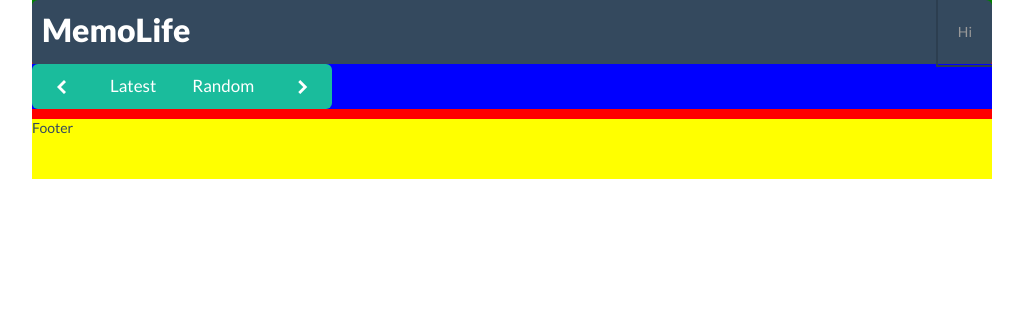
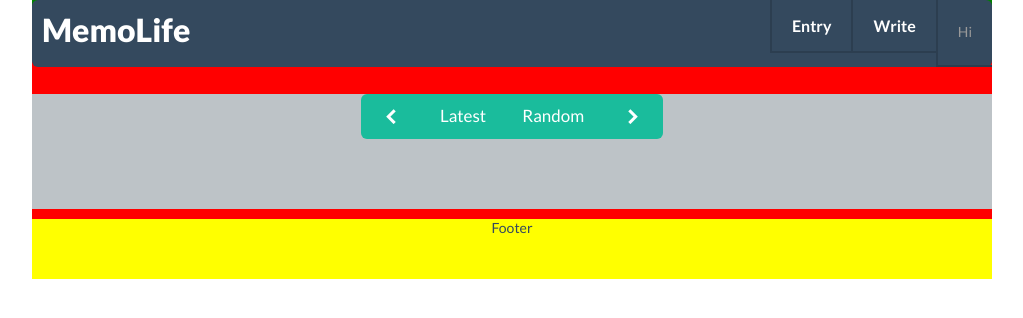
Before and after one commit to oneyoung/longhi, a Django app: page /memo/entry/ in a window 1280 px wide. Shown: the top 318 px of the page, without its empty margins (128-1151 px from the left). Run offline with Django 3.2, Linux system fonts and the light colour scheme; the visitor is signed in with stand-in values (Sample User, id 1); data that the repository does not hold is empty; parts of the project's set-up code (start-up, migrations or seed data) failed here and were passed over; some libraries are stand-ins or nearby versions.

Commit message:
* memo: style for entry

```diff
--- a/website/html/static/default.css
+++ b/website/html/static/default.css
@@ -1,6 +1,10 @@
 html, body {
 	margin: 0;
 	padding: 0;
+}
+
+body {
+	text-align: center;
 }
 
 #page-container {
@@ -25,7 +29,8 @@ html, body {
 }
 
 #content {
-	background: blue;
+	background: #BDC3C7;
+	margin: auto;
 }
 
 #footer {
@@ -48,3 +53,41 @@ html, body {
 	min-height: 317px;
 	padding: 123px 220px 33px 306px;
 }
+
+/* memo */
+#btn-toolbar {
+	margin-top: 40px;
+	margin-bottom: 0;
+}
+
+#entry-pad {
+	margin: 10px;
+	padding: 30px;
+}
+
+.entry {
+	background: white;
+	border-radius: 10px;
+	border-width: 3px;
+	padding-top: 38px;
+	padding-bottom: 21px;
+	padding-left: 40px;
+	padding-right: 40px;
+	position: relative;
+}
+
+.entry-date {
+	color: #C0392B;
+	border: none;
+}
+
+.entry-html {
+	font-size: 1.75em;
+	line-height: 1.5em;
+	margin-top: 20px;
+	text-align: left;
+}
+
+.entry-html p {
+	margin: 0 0 1.2em;
+}
--- a/website/html/template/base.html
+++ b/website/html/template/base.html
@@ -24,6 +24,8 @@
         <ul class="nav">
           <li></li>
         {% if request.user.is_authenticated %}
+          <li><a href="{% url 'memo.views.memo_entry' %}">Entry</a></li>
+          <li><a href="{% url 'memo.views.memo_write' %}">Write</a></li>
           <li>
             <a href="#"><h4><small>Hi </small>{{ request.user.setting.nickname }}</h4></a>
             <ul>
--- a/website/html/template/memo/base.html
+++ b/website/html/template/memo/base.html
@@ -112,7 +112,7 @@ function redirect(url) {
 {% block body %}
 <!-- entry template -->
 <div id="entry-tpl" class="entry" style="display:none">
-  <div class="entry-date"></div>
+  <h2><div class="entry-date"></div></h2>
   <div class="entry-star"></div>
   <div class="entry-html"></div>
 </div>
--- a/website/html/template/memo/entry.html
+++ b/website/html/template/memo/entry.html
@@ -40,7 +40,7 @@ $(window).load(function () {
 
 {% block memo_body %}
 <div>
-  <div class="btn-toolbar">
+  <div id="btn-toolbar">
     <div class="btn-group">
       <a href="#" class="btn btn-large btn-primary" id="entry-prev-btn"><span class="fui-arrow-left"></span></a>
       <a href="#" class="btn btn-large btn-primary" id="entry-latest-btn">Latest</a>
```
